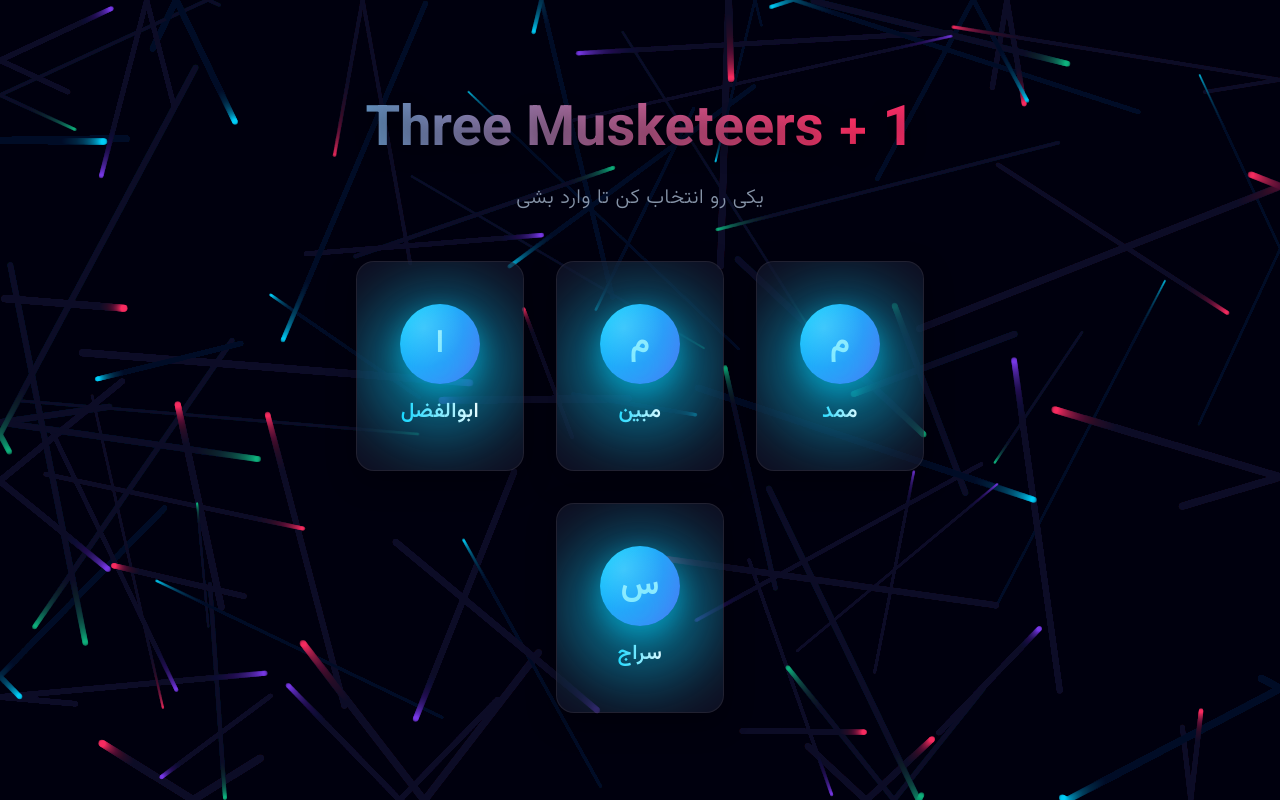
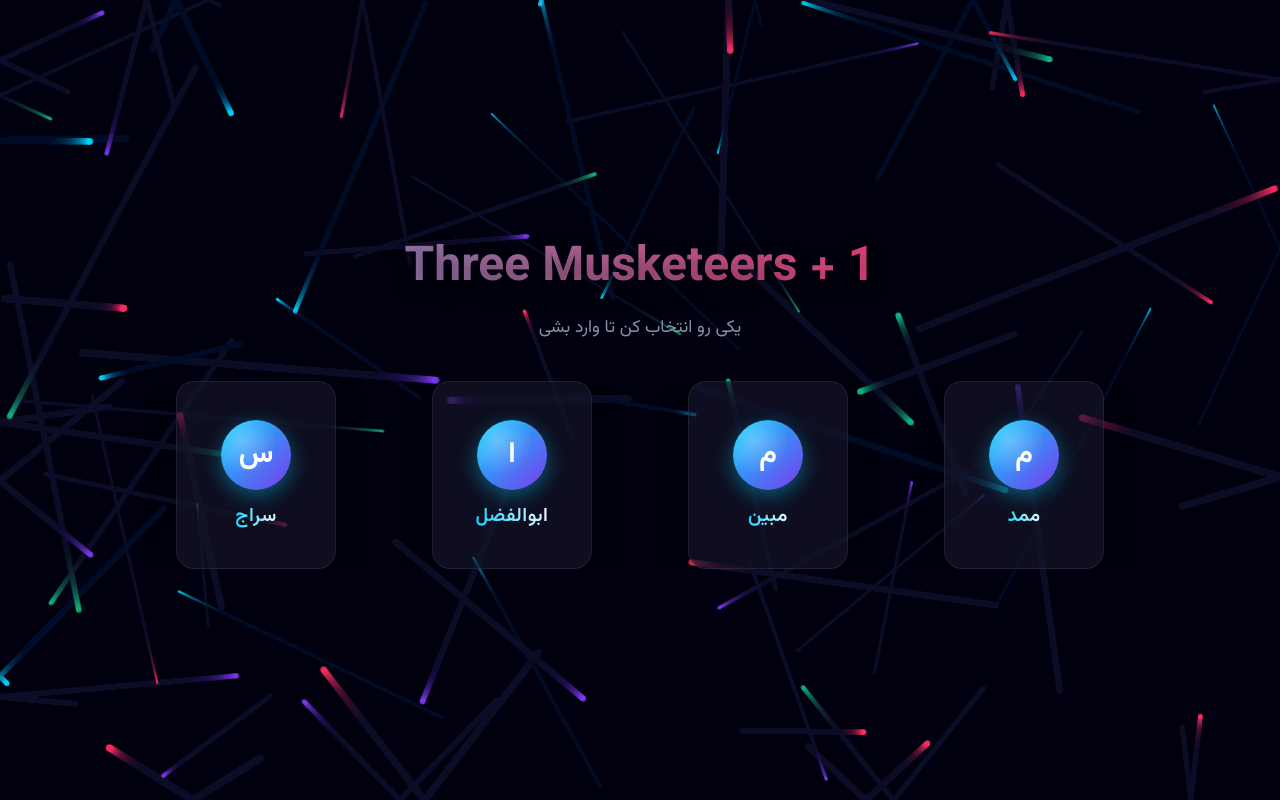
Before and after one commit to Morez-Momeni/quantum-chat, a FastAPI app: page / in a window 1280 px wide. Run offline with FastAPI, Linux system fonts and the light colour scheme.

Commit message:
Update index.html

```diff
--- a/templates/index.html
+++ b/templates/index.html
@@ -4,14 +4,12 @@
     <meta charset="UTF-8" />
     <meta name="viewport" content="width=device-width, initial-scale=1.0"/>
     <title>Three Musketeers + 1</title>
-    <link rel="stylesheet" href="/static/style.css" />
     <link href="https://fonts.googleapis.com/css2?family=Vazirmatn:wght@300;400;500;600;700&display=swap" rel="stylesheet">
     <style>
         :root {
             --primary: #00d4ff;
             --secondary: #ff2e63;
             --accent: #7c3aed;
-            --success: #10b981;
             --bg: #0a0a1e;
             --glass: rgba(255, 255, 255, 0.05);
             --glass-dark: rgba(20, 20, 40, 0.7);
@@ -22,9 +20,7 @@
             --radius: 18px;
         }
 
-        * {
-            box-sizing: border-box;
-        }
+        * { box-sizing: border-box; margin: 0; padding: 0; }
 
         body {
             font-family: 'Vazirmatn', sans-serif;
@@ -36,7 +32,7 @@
             display: flex;
             align-items: center;
             justify-content: center;
-            padding: 1rem;
+            padding: clamp(1rem, 4vw, 1.5rem);
         }
 
         .container {
@@ -44,11 +40,10 @@
             z-index: 10;
             width: 100%;
             max-width: 1000px;
-            padding: clamp(1rem, 5vw, 2rem);
         }
 
         .title-3d {
-            font-size: clamp(2rem, 8vw, 3.5rem);
+            font-size: clamp(2rem, 7vw, 3rem);
             font-weight: 700;
             background: linear-gradient(90deg, var(--primary), var(--secondary), var(--accent));
             -webkit-background-clip: text;
@@ -61,68 +56,50 @@
         }
 
         .subtitle-glow {
-            font-size: clamp(1rem, 4vw, 1.2rem);
+            font-size: clamp(0.9rem, 3.5vw, 1.1rem);
             color: var(--text-muted);
-            margin-bottom: clamp(2rem, 6vw, 3rem);
+            margin-bottom: clamp(1.5rem, 5vw, 2.5rem);
             opacity: 0.9;
-            letter-spacing: 0.5px;
         }
 
         .friends-orbit {
-            display: flex;
-            flex-wrap: wrap;
-            gap: clamp(1rem, 4vw, 2rem);
-            justify-content: center;
+            display: grid;
+            grid-template-columns: repeat(auto-fit, minmax(130px, 1fr));
+            gap: clamp(1rem, 3vw, 1.5rem);
+            justify-items: center;
             perspective: 1000px;
-            padding: 0 clamp(0.5rem, 2vw, 1rem);
+            max-width: 100%;
+            overflow: hidden;
         }
 
         .friend-card-3d {
-            flex: 0 1 calc(50% - clamp(0.5rem, 2vw, 1rem));
-            max-width: 180px;
-            min-width: 140px;
-            height: auto;
-            aspect-ratio: 0.8;
+            width: 100%;
+            max-width: 160px;
+            aspect-ratio: 0.85;
             cursor: pointer;
-            animation: floatIn 0.8s ease-out forwards;
+            animation: floatIn 0.7s ease-out forwards;
             opacity: 0;
             transform: translateY(30px) scale(0.9);
-        }
-
-        @media (min-width: 640px) {
-            .friend-card-3d {
-                flex: 0 1 calc(33.333% - clamp(0.5rem, 2vw, 1rem));
-            }
-        }
-
-        @media (min-width: 768px) {
-            .friend-card-3d {
-                flex: 0 1 calc(25% - clamp(0.5rem, 2vw, 1rem));
-                max-width: 180px;
-            }
         }
 
         .friend-card-3d:nth-child(1) { animation-delay: 0.1s; }
         .friend-card-3d:nth-child(2) { animation-delay: 0.2s; }
         .friend-card-3d:nth-child(3) { animation-delay: 0.3s; }
         .friend-card-3d:nth-child(4) { animation-delay: 0.4s; }
-        .friend-card-3d:nth-child(5) { animation-delay: 0.5s; }
-        .friend-card-3d:nth-child(6) { animation-delay: 0.6s; }
 
         .card-inner {
             width: 100%;
             height: 100%;
             background: var(--glass-dark);
             backdrop-filter: blur(16px);
-            -webkit-backdrop-filter: blur(16px);
             border: 1px solid var(--border);
             border-radius: var(--radius);
-            padding: clamp(1rem, 4vw, 1.5rem);
+            padding: clamp(1rem, 3vw, 1.3rem);
             display: flex;
             flex-direction: column;
             align-items: center;
             justify-content: center;
-            gap: 0.8rem;
+            gap: 0.7rem;
             box-shadow: var(--shadow);
             transition: all 0.4s cubic-bezier(0.175, 0.885, 0.32, 1.275);
             position: relative;
@@ -132,10 +109,8 @@
         .card-inner::before {
             content: '';
             position: absolute;
-            top: -50%;
-            left: -50%;
-            width: 200%;
-            height: 200%;
+            top: -50%; left: -50%;
+            width: 200%; height: 200%;
             background: conic-gradient(from 0deg, transparent, var(--primary), var(--secondary), var(--accent), transparent);
             opacity: 0;
             transition: opacity 0.4s;
@@ -143,34 +118,26 @@
             z-index: -1;
         }
 
-        .card-inner:hover::before,
-        .card-inner:focus::before {
-            opacity: 0.15;
-        }
+        .card-inner:hover::before { opacity: 0.15; }
 
-        .card-inner:hover,
-        .card-inner:focus {
-            transform: translateY(-10px) scale(1.05);
+        .card-inner:hover {
+            transform: translateY(-8px) scale(1.05);
             box-shadow: 0 20px 40px rgba(0, 212, 255, 0.3);
             border-color: var(--primary);
         }
 
-        .card-inner:active {
-            transform: translateY(-6px) scale(1.03);
-        }
-
         .avatar {
-            width: clamp(60px, 15vw, 80px);
-            height: clamp(60px, 15vw, 80px);
+            width: clamp(55px, 14vw, 70px);
+            height: clamp(55px, 14vw, 70px);
             background: linear-gradient(135deg, var(--primary), var(--accent));
             border-radius: 50%;
             display: flex;
             align-items: center;
             justify-content: center;
-            font-size: clamp(1.5rem, 6vw, 2rem);
+            font-size: clamp(1.4rem, 5vw, 1.8rem);
             font-weight: 700;
             color: white;
-            box-shadow: 0 8px 25px rgba(0, 212, 255, 0.4);
+            box-shadow: 0 6px 20px rgba(0, 212, 255, 0.4);
             position: relative;
             overflow: hidden;
         }
@@ -178,14 +145,13 @@
         .avatar::after {
             content: '';
             position: absolute;
-            width: 100%;
-            height: 100%;
+            width: 100%; height: 100%;
             background: radial-gradient(circle at 30% 30%, rgba(255,255,255,0.3), transparent 50%);
             border-radius: 50%;
         }
 
         .name {
-            font-size: clamp(1rem, 4vw, 1.3rem);
+            font-size: clamp(0.95rem, 3.5vw, 1.2rem);
             font-weight: 600;
             background: linear-gradient(90deg, var(--primary), white);
             -webkit-background-clip: text;
@@ -194,77 +160,27 @@
             letter-spacing: 0.5px;
             word-break: break-word;
             max-width: 100%;
-            padding: 0 0.5rem;
+            padding: 0 0.3rem;
         }
 
-        .glow {
-            position: absolute;
-            width: 100%;
-            height: 100%;
-            border-radius: var(--radius);
-            background: radial-gradient(circle at center, var(--primary) 0%, transparent 70%);
-            opacity: 0;
-            transition: opacity 0.4s;
-            pointer-events: none;
-        }
+        canvas { position: fixed; top: 0; left: 0; z-index: 1; pointer-events: none; }
 
-        .card-inner:hover .glow,
-        .card-inner:focus .glow {
-            opacity: 0.2;
-            animation: pulse 2s ease-in-out infinite;
-        }
-
-        @keyframes floatIn {
-            to {
-                opacity: 1;
-                transform: translateY(0) scale(1);
-            }
-        }
-
-        @keyframes gradient {
-            0%, 100% { background-position: 0% 50%; }
-            50% { background-position: 100% 50%; }
-        }
-
-        @keyframes rotate {
-            from { transform: rotate(0deg); }
-            to { transform: rotate(360deg); }
-        }
-
-        @keyframes pulse {
-            0%, 100% { transform: scale(1); }
-            50% { transform: scale(1.1); }
-        }
-
-        canvas {
-            position: fixed;
-            top: 0; left: 0;
-            z-index: 1;
-            pointer-events: none;
-        }
-
-        /* جلوگیری از اسکرول افقی */
-        html, body {
-            overflow-x: hidden;
-        }
+        @keyframes floatIn { to { opacity: 1; transform: translateY(0) scale(1); } }
+        @keyframes gradient { 0%, 100% { background-position: 0% 50%; } 50% { background-position: 100% 50%; } }
+        @keyframes rotate { from { transform: rotate(0deg); } to { transform: rotate(360deg); } }
     </style>
 </head>
 <body>
     <canvas id="bg-canvas"></canvas>
-
     <div class="container">
         <h1 class="title-3d">Three Musketeers + 1</h1>
         <p class="subtitle-glow">یکی رو انتخاب کن تا وارد بشی</p>
-
         <div class="friends-orbit">
             {% for friend in friends %}
-            <div class="friend-card-3d" onclick="goToLogin('{{ friend }}')" tabindex="0" role="button">
+            <div class="friend-card-3d" onclick="goToLogin('{{ friend }}')">
                 <div class="card-inner">
-                    <div class="avatar">
-                        {{ friend[0] }}
-                    </div>
+                    <div class="avatar">{{ friend[0] }}</div>
                     <div class="name">{{ friend }}</div>
-                    <div class="glow"></div>
                 </div>
             </div>
             {% endfor %}
@@ -273,19 +189,18 @@
 
     <script src="https://cdn.jsdelivr.net/npm/vanilla-tilt@1.7.0/dist/vanilla-tilt.min.js"></script>
     <script>
-        // پس‌زمینه
         const canvas = document.getElementById('bg-canvas');
         const ctx = canvas.getContext('2d');
         canvas.width = window.innerWidth;
         canvas.height = window.innerHeight;
         const particles = [];
         const colors = ['#00d4ff', '#ff2e63', '#7c3aed', '#10b981'];
-        for (let i = 0; i < 80; i++) {
+        for (let i = 0; i < 70; i++) {
             particles.push({
                 x: Math.random() * canvas.width,
                 y: Math.random() * canvas.height,
                 radius: Math.random() * 2.5 + 1,
-                speed: Math.random() * 0.8 + 0.3,
+                speed: Math.random() * 0.7 + 0.3,
                 angle: Math.random() * Math.PI * 2,
                 color: colors[i % 4]
             });
@@ -306,22 +221,15 @@
             requestAnimationFrame(animateBg);
         }
         animateBg();
-
         window.addEventListener('resize', () => {
             canvas.width = window.innerWidth;
             canvas.height = window.innerHeight;
         });
 
-        // Tilt
         VanillaTilt.init(document.querySelectorAll(".friend-card-3d"), {
-            max: 15,
-            speed: 400,
-            glare: true,
-            "max-glare": 0.3,
-            scale: 1.05
+            max: 15, speed: 400, glare: true, "max-glare": 0.3
         });
 
-        // کلیک و کیبورد
         function goToLogin(username) {
             const card = event.currentTarget;
             card.style.transform = 'scale(0.95)';
@@ -329,16 +237,6 @@
                 window.location.href = `/login/${encodeURIComponent(username)}`;
             }, 150);
         }
-
-        // پشتیبانی از Enter و Space
-        document.querySelectorAll('.friend-card-3d').forEach(card => {
-            card.addEventListener('keydown', e => {
-                if (e.key === 'Enter' || e.key === ' ') {
-                    e.preventDefault();
-                    goToLogin(card.querySelector('.name').textContent);
-                }
-            });
-        });
     </script>
 </body>
 </html>
```
